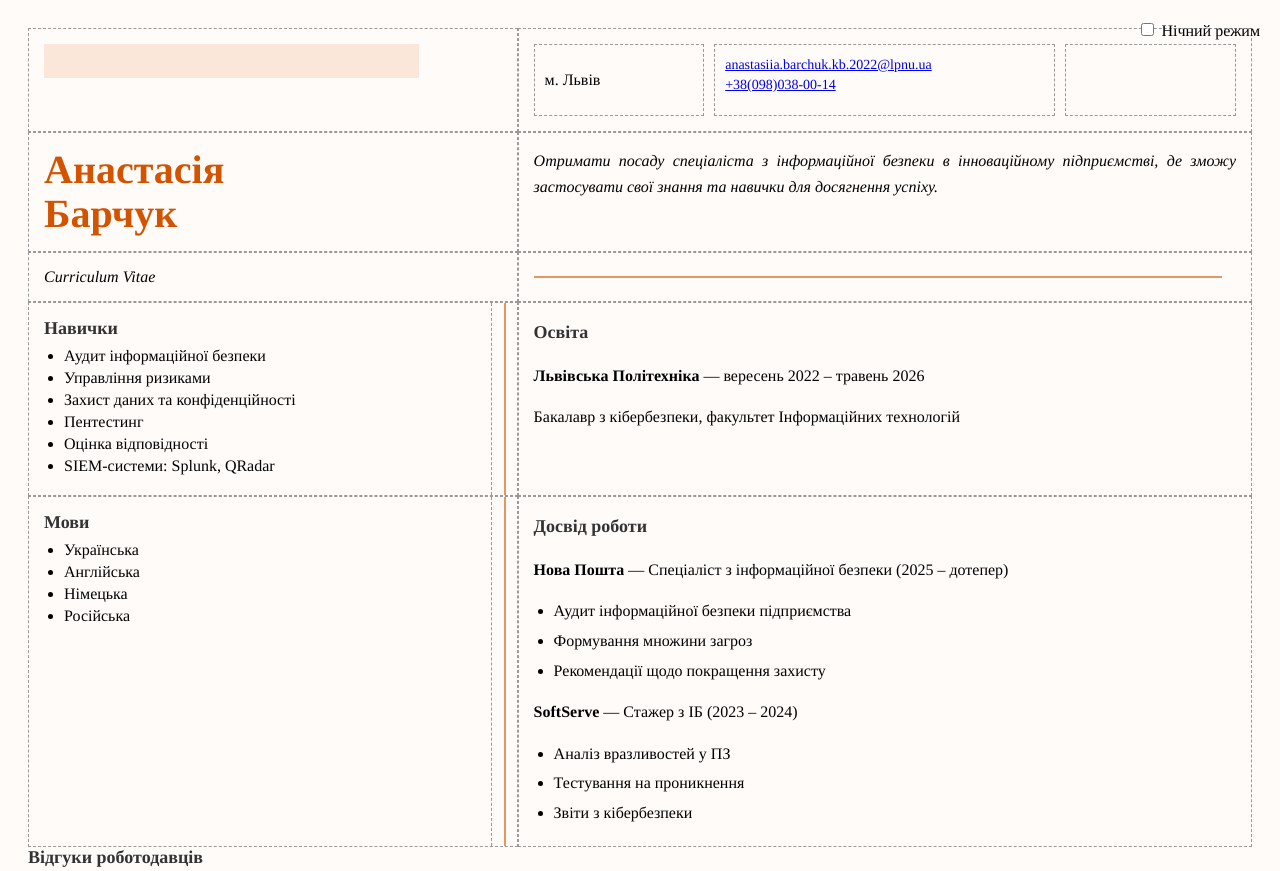
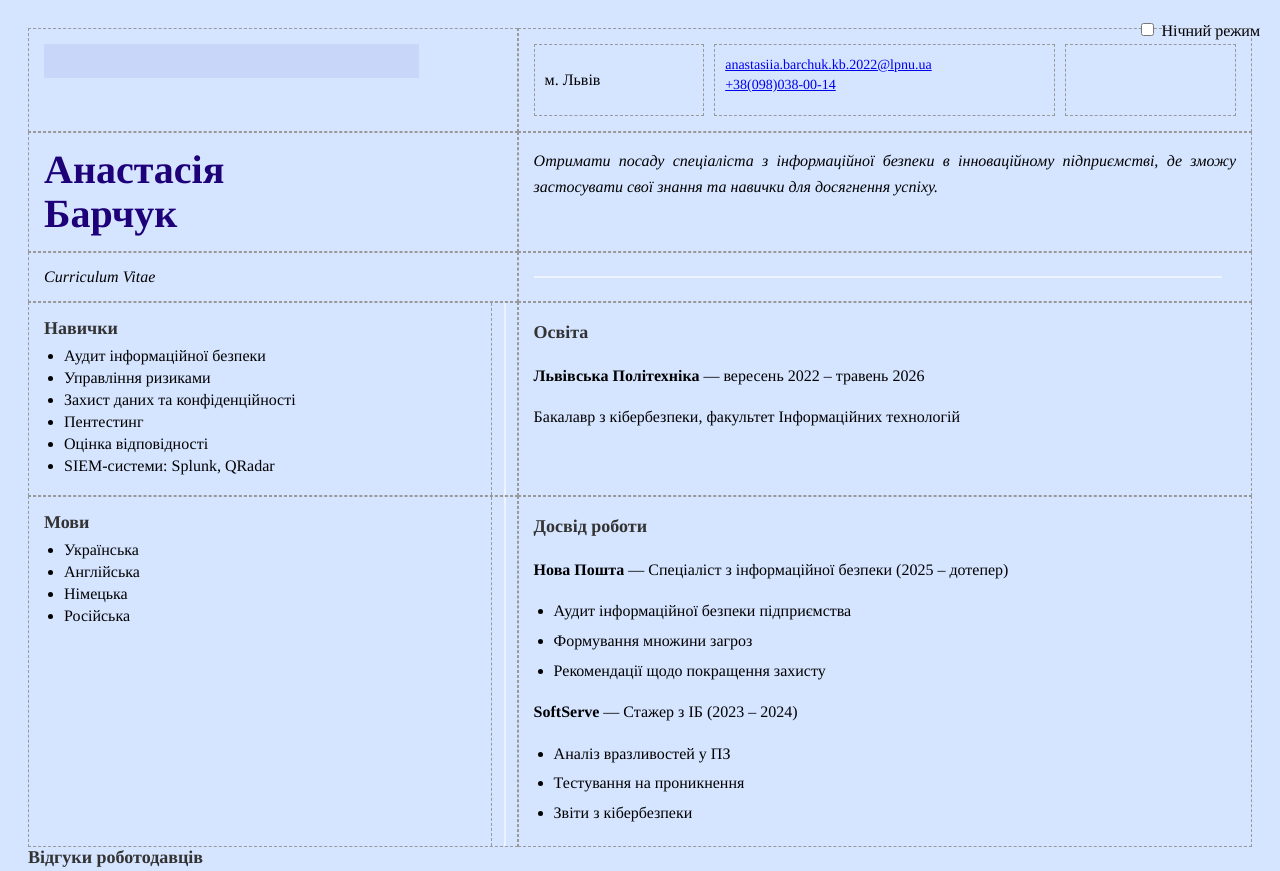
Before and after one commit to AnastasiiaBar/Laba-5, a plain HTML site: page index.html in a window 1280 px wide. Shown: the top 871 px of the page. Drawn offline with Linux system fonts and the light colour scheme; no server answers.

Commit message:
first commit edited

```diff
--- a/style.css
+++ b/style.css
@@ -1,7 +1,7 @@
 body {
   font-family: "Times", "Times New Roman", serif;
   padding: 20px;
-  background-color: rgb(255, 251, 248);
+  background-color: rgb(213, 228, 255);
 }
 
 .resume {
@@ -46,7 +46,7 @@ body {
 .left-name {
   font-size: 40px;
   font-weight: bold;
-  color: #d35400;
+  color: #1e0078;
   line-height: 1.1;
   border: none;
 }
@@ -100,7 +100,7 @@ h3 {
 }
 
 .bold-orange {
-  color: #d35400;
+  color: #00beff;
   font-weight: bold;
 }
 
@@ -113,7 +113,7 @@ h3 {
   display: block;
   width: 82%;
   height: 47%;
-  background-color: rgba(211, 84, 0, 0.12);
+  background-color: rgba(108, 113, 212, 0.12);
 }
 
 .empty {
@@ -129,7 +129,7 @@ h3 {
   display: block;
   width: 94%;
   height: 2px;
-  background-color: rgba(211, 84, 0, 0.6);
+  background-color: rgba(255, 255, 255, 0.6);
   position: absolute;
   top: 50%;
   transform: translateY(-50%);
@@ -159,7 +159,7 @@ h3 {
   top: 0;
   right: 11px;
   height: 100%;
-  border-right: 2px solid rgba(211, 84, 0, 0.6);
+  border-right: 2px solid rgba(255, 255, 255, 0.6);
   pointer-events: none;
 }
 
```
